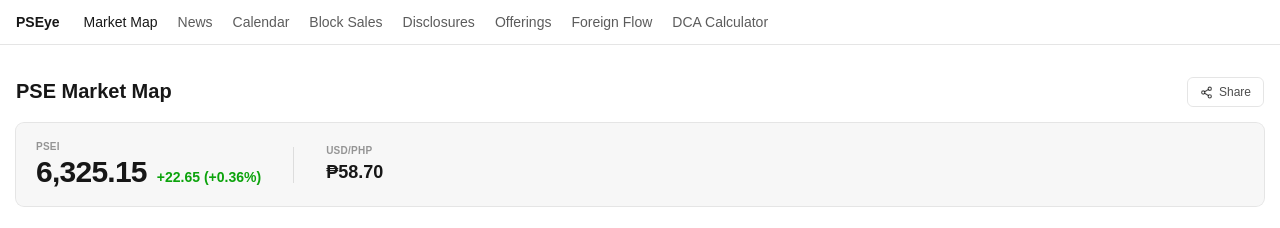
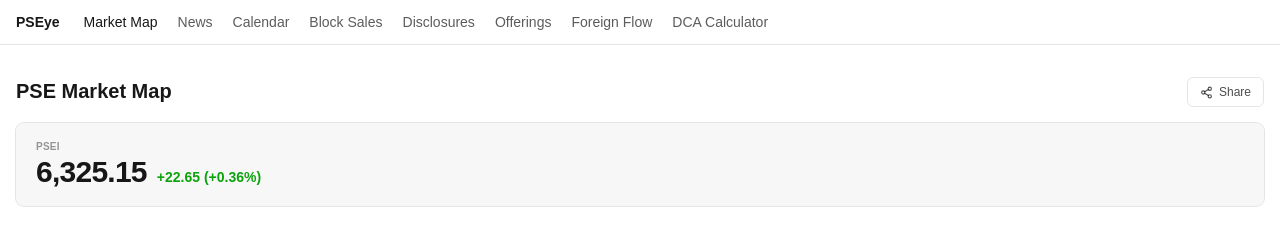
Before and after one commit to Cytical/PSEye, a Next.js app in the folder apps/web/: page / in a window 1280 px wide. Shown: the top 228 px of the page. Built offline with nearby package versions, Linux system fonts and the light colour scheme; no server answers; the database is empty.

Commit message:
Hide USD/PHP from the market summary bar for now

```diff
--- a/apps/web/components/MarketSummaryBar.tsx
+++ b/apps/web/components/MarketSummaryBar.tsx
@@ -52,15 +52,6 @@ export function MarketSummaryBar({ snapshot, foreignFlow }: MarketSummaryBarProp
           </div>
         </div>
       </div>
-
-      <div className="h-9 w-px bg-black/10 dark:bg-white/10" />
-
-      <div>
-        <div className="text-[10px] font-semibold uppercase tracking-wide text-black/40 dark:text-white/40">
-          USD/PHP
-        </div>
-        <div className="text-lg font-semibold tabular-nums">₱{snapshot.usdPhpRate.toFixed(2)}</div>
-      </div>
     </div>
   );
 }
```
